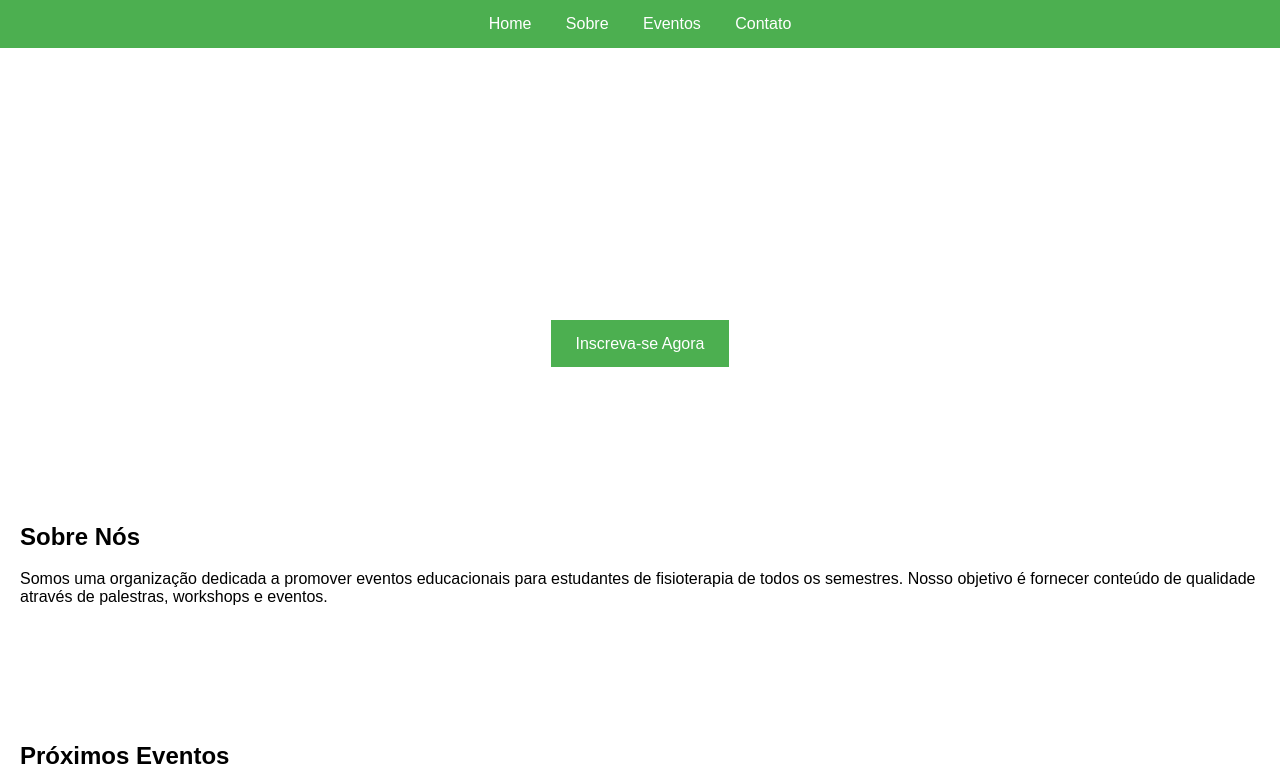
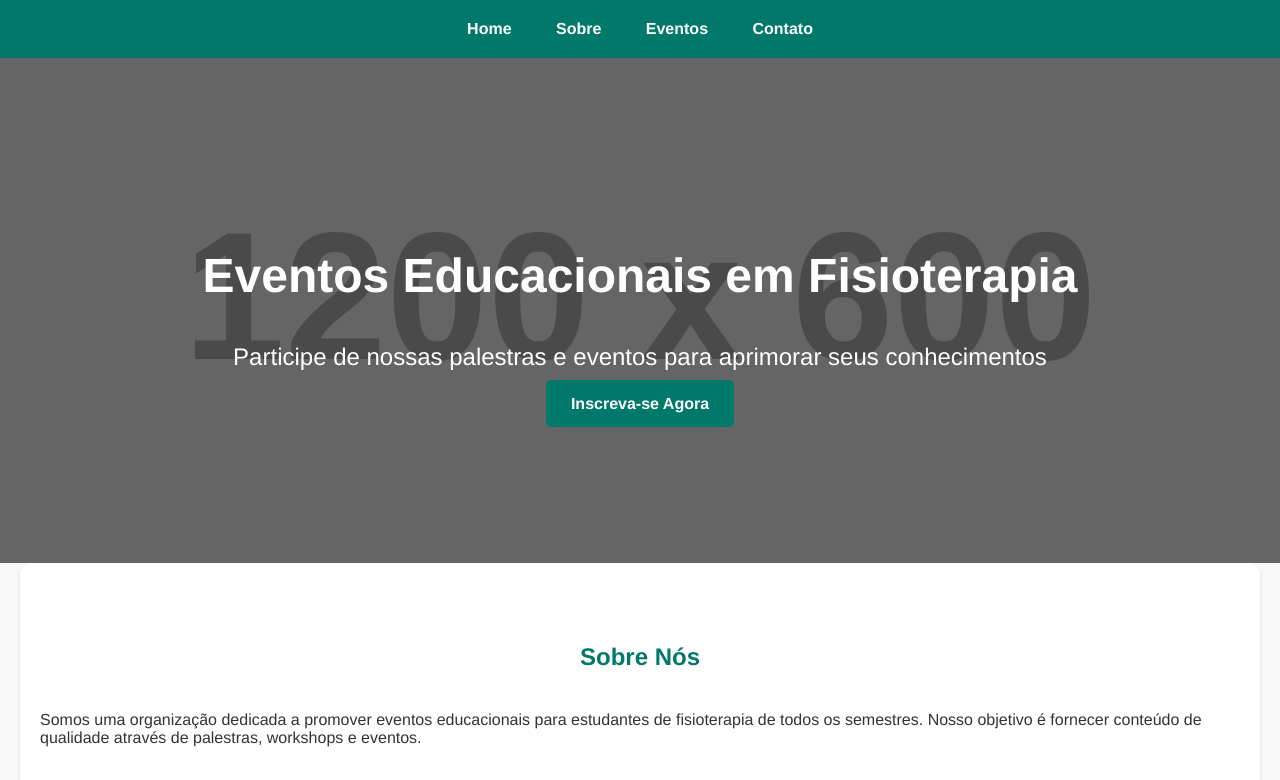
Before and after one commit to Gugabusinesshbs/eventos-fisioterapia, a plain HTML site: page index.html in a window 1280 px wide. Shown: the top 780 px of the page. Drawn offline with Linux system fonts and the light colour scheme; placeholder pictures from the web are drawn by us.

Commit message:
Update index.html

```diff
--- a/index.html
+++ b/index.html
@@ -6,45 +6,92 @@
     <title>Eventos Educacionais em Fisioterapia</title>
     <style>
         body {
-            font-family: Arial, sans-serif;
+            font-family: 'Helvetica Neue', Arial, sans-serif;
             margin: 0;
             padding: 0;
+            color: #333;
+            background-color: #f8f8f8;
         }
         header {
-            background: #4CAF50;
+            background: #00796b;
             color: white;
-            padding: 15px 0;
+            padding: 20px 0;
             text-align: center;
         }
         header nav a {
             color: white;
-            margin: 0 15px;
+            margin: 0 20px;
             text-decoration: none;
+            font-weight: bold;
         }
         .hero {
-            background: url('background-image.jpg') no-repeat center center;
+            background: url('https://via.placeholder.com/1200x600') no-repeat center center;
             background-size: cover;
             color: white;
-            padding: 100px 20px;
+            padding: 150px 20px;
             text-align: center;
+            position: relative;
+        }
+        .hero::before {
+            content: '';
+            position: absolute;
+            top: 0;
+            left: 0;
+            width: 100%;
+            height: 100%;
+            background-color: rgba(0, 0, 0, 0.5);
         }
         .hero h1 {
             font-size: 3em;
+            z-index: 1;
+            position: relative;
         }
         .hero p {
             font-size: 1.5em;
+            z-index: 1;
+            position: relative;
         }
         .hero a {
-            background: #4CAF50;
+            background: #00796b;
             color: white;
             padding: 15px 25px;
             text-decoration: none;
+            font-weight: bold;
+            border-radius: 5px;
+            z-index: 1;
+            position: relative;
+            transition: background 0.3s;
+        }
+        .hero a:hover {
+            background: #004d40;
         }
         .container {
-            padding: 50px 20px;
+            padding: 60px 20px;
+            max-width: 1200px;
+            margin: 0 auto;
+            background-color: white;
+            box-shadow: 0 2px 4px rgba(0, 0, 0, 0.1);
+            border-radius: 10px;
+            margin-bottom: 30px;
+        }
+        h2 {
+            color: #00796b;
+            text-align: center;
+            margin-bottom: 40px;
         }
         .event, .speaker, .testimonial {
             margin-bottom: 30px;
+        }
+        .event a, .speaker a {
+            background: #00796b;
+            color: white;
+            padding: 10px 20px;
+            text-decoration: none;
+            border-radius: 5px;
+            transition: background 0.3s;
+        }
+        .event a:hover, .speaker a:hover {
+            background: #004d40;
         }
         footer {
             background: #333;
@@ -78,6 +125,7 @@
     <section class="container" id="sobre">
         <h2>Sobre Nós</h2>
         <p>Somos uma organização dedicada a promover eventos educacionais para estudantes de fisioterapia de todos os semestres. Nosso objetivo é fornecer conteúdo de qualidade através de palestras, workshops e eventos.</p>
+        <img src="https://via.placeholder.com/800x400" alt="Sobre nós" style="width:100%; border-radius:10px; margin-top:20px;">
     </section>
 
     <section class="container" id="eventos">
@@ -99,28 +147,31 @@
         <div class="speaker">
             <h3>Dr. João Silva</h3>
             <p>Especialista em Fisioterapia Esportiva com mais de 20 anos de experiência.</p>
+            <img src="https://via.placeholder.com/200" alt="Dr. João Silva" style="width:200px; border-radius:50%; margin-top:20px;">
         </div>
         <div class="speaker">
             <h3>Dra. Maria Fernandes</h3>
             <p>Professora e pesquisadora na área de Terapia Manual.</p>
+            <img src="https://via.placeholder.com/200" alt="Dra. Maria Fernandes" style="width:200px; border-radius:50%; margin-top:20px;">
         </div>
     </section>
 
     <section class="container" id="brindes-certificados">
         <h2>Brindes e Certificados</h2>
         <p>Todos os participantes receberão brindes exclusivos e um certificado de participação.</p>
+        <img src="https://via.placeholder.com/800x400" alt="Brindes e Certificados" style="width:100%; border-radius:10px; margin-top:20px;">
     </section>
 
     <section class="container" id="inscricao">
         <h2>Inscrição</h2>
         <form action="process_inscription.php" method="post">
             <label for="nome">Nome Completo:</label>
-            <input type="text" id="nome" name="nome" required><br>
+            <input type="text" id="nome" name="nome" required style="width:100%; padding:10px; margin:10px 0;"><br>
             <label for="email">Email:</label>
-            <input type="email" id="email" name="email" required><br>
+            <input type="email" id="email" name="email" required style="width:100%; padding:10px; margin:10px 0;"><br>
             <label for="telefone">Número de Telefone:</label>
-            <input type="tel" id="telefone" name="telefone" required><br>
-            <button type="submit">Comprar Ingresso</button>
+            <input type="tel" id="telefone" name="telefone" required style="width:100%; padding:10px; margin:10px 0;"><br>
+            <button type="submit" style="background: #00796b; color: white; padding: 15px 25px; border: none; border-radius: 5px; cursor: pointer; font-weight: bold;">Comprar Ingresso</button>
         </form>
     </section>
 
```
